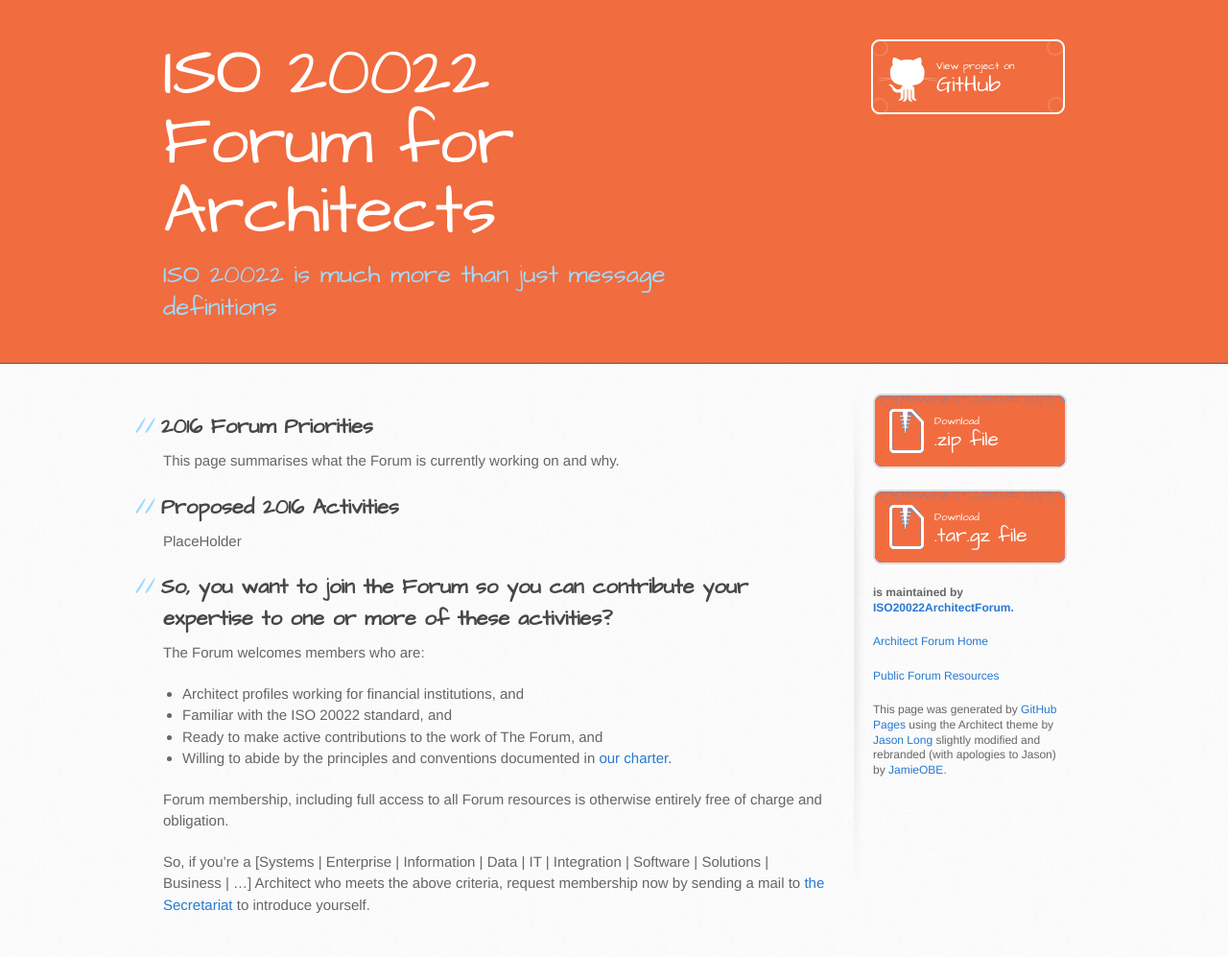
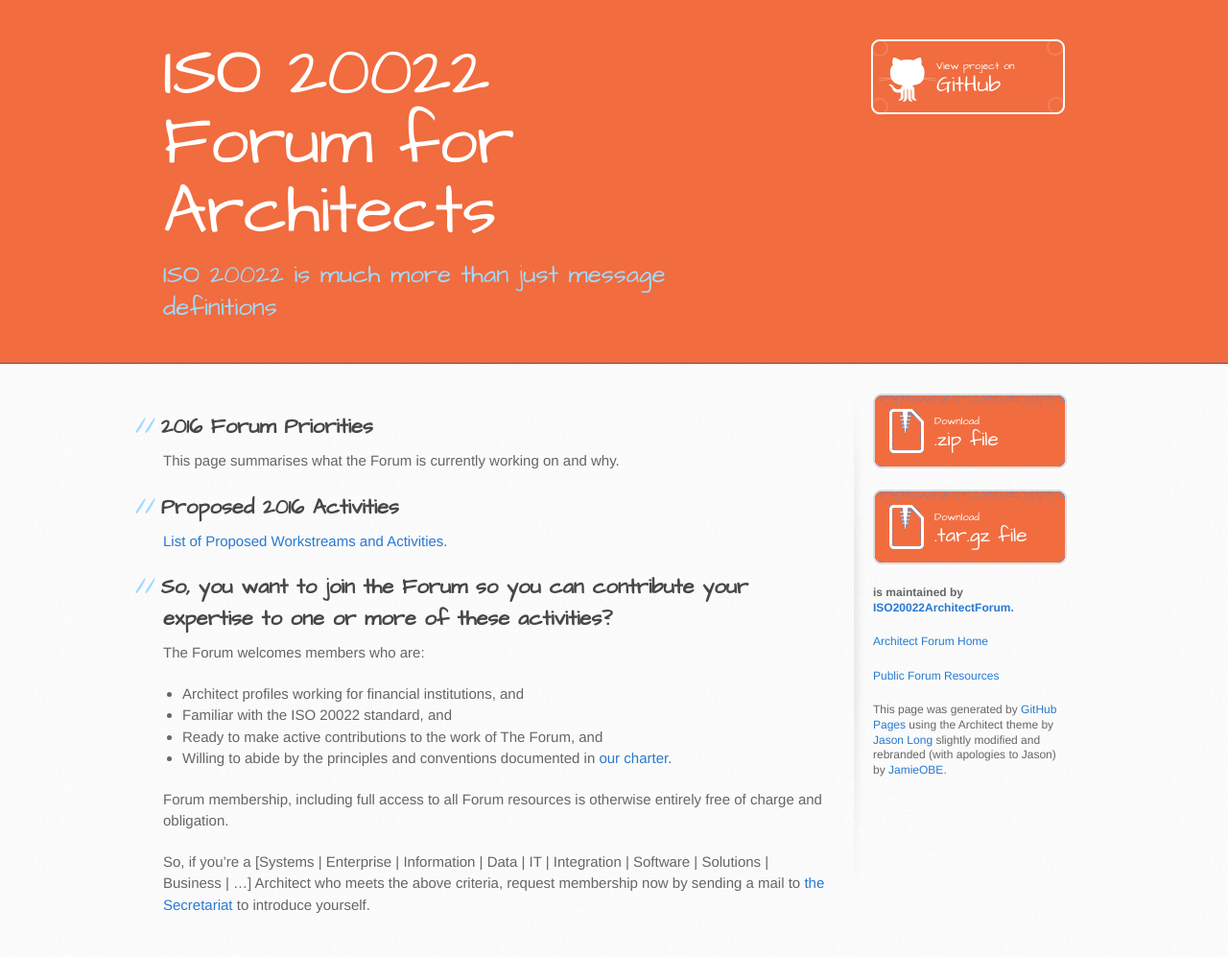
Before and after one commit to ISO20022ArchitectForum/ISO20022ArchitectForum.github.io, a Jekyll site: the page 2016priorities.html, which Jekyll copies as it is, in a window 1280 px wide. Shown: the whole page at 96% size. Built offline with Jekyll 4.4.1, drawn with Linux system fonts in a browser that asks for light colours.

Commit message:
Added workstreams link

```diff
--- a/2016priorities.html
+++ b/2016priorities.html
@@ -32,7 +32,7 @@
           <p>This page summarises what the Forum is currently working on and why.</p>
 
 <h2>Proposed 2016 Activities</h2>
-<p>PlaceHolder</p>
+<p><a href="https://github.com/ISO20022ArchitectForum/docs-public/blob/master/Workstreams/ISO_20022_Forum_for_Architects_2016_Workstreams.xlsx">List of Proposed Workstreams and Activities</a>.</p>
 
 <h2>So, you want to join the Forum so you can contribute your expertise to one or more of these activities?</h2>
 <p>The Forum welcomes members who are:</p>
```
